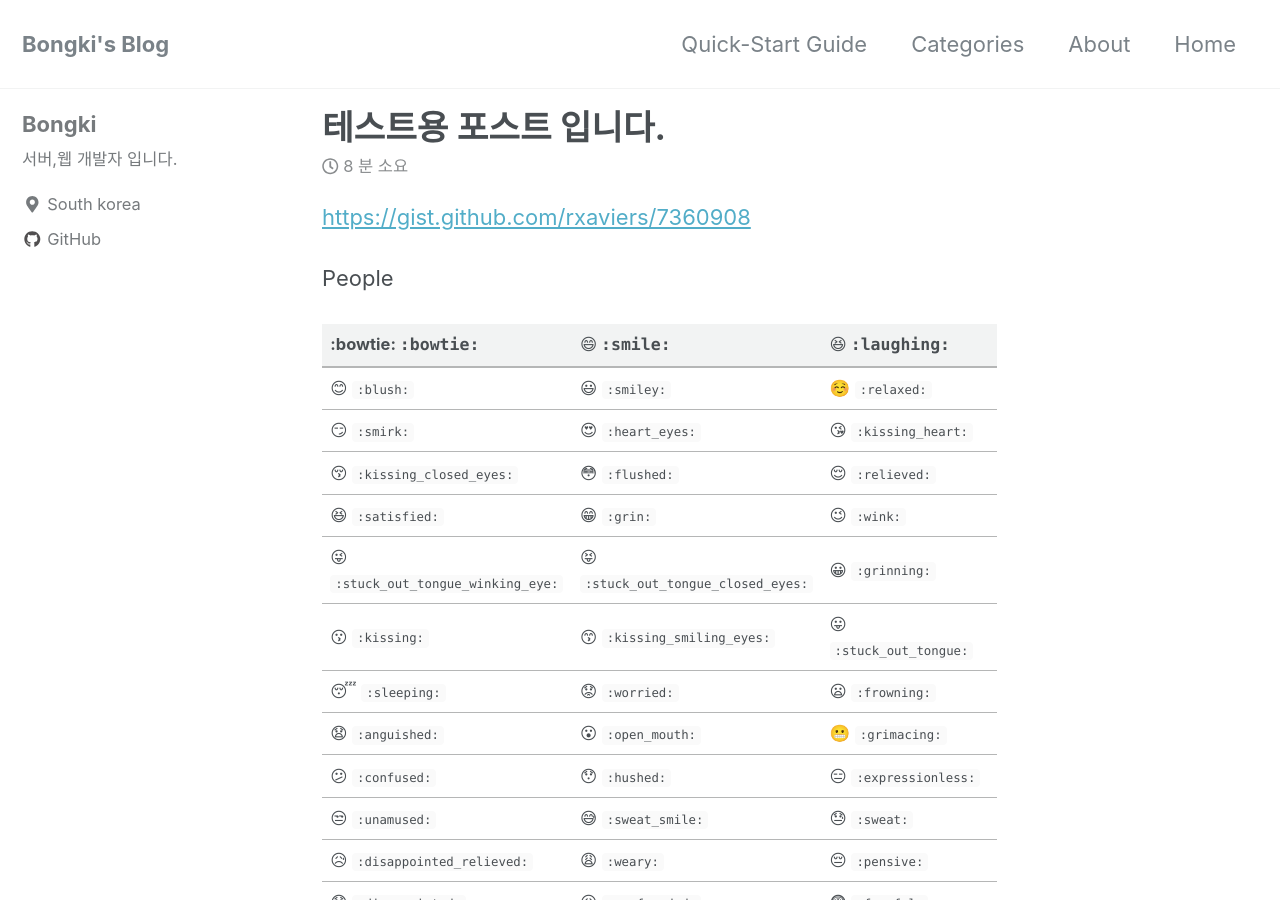
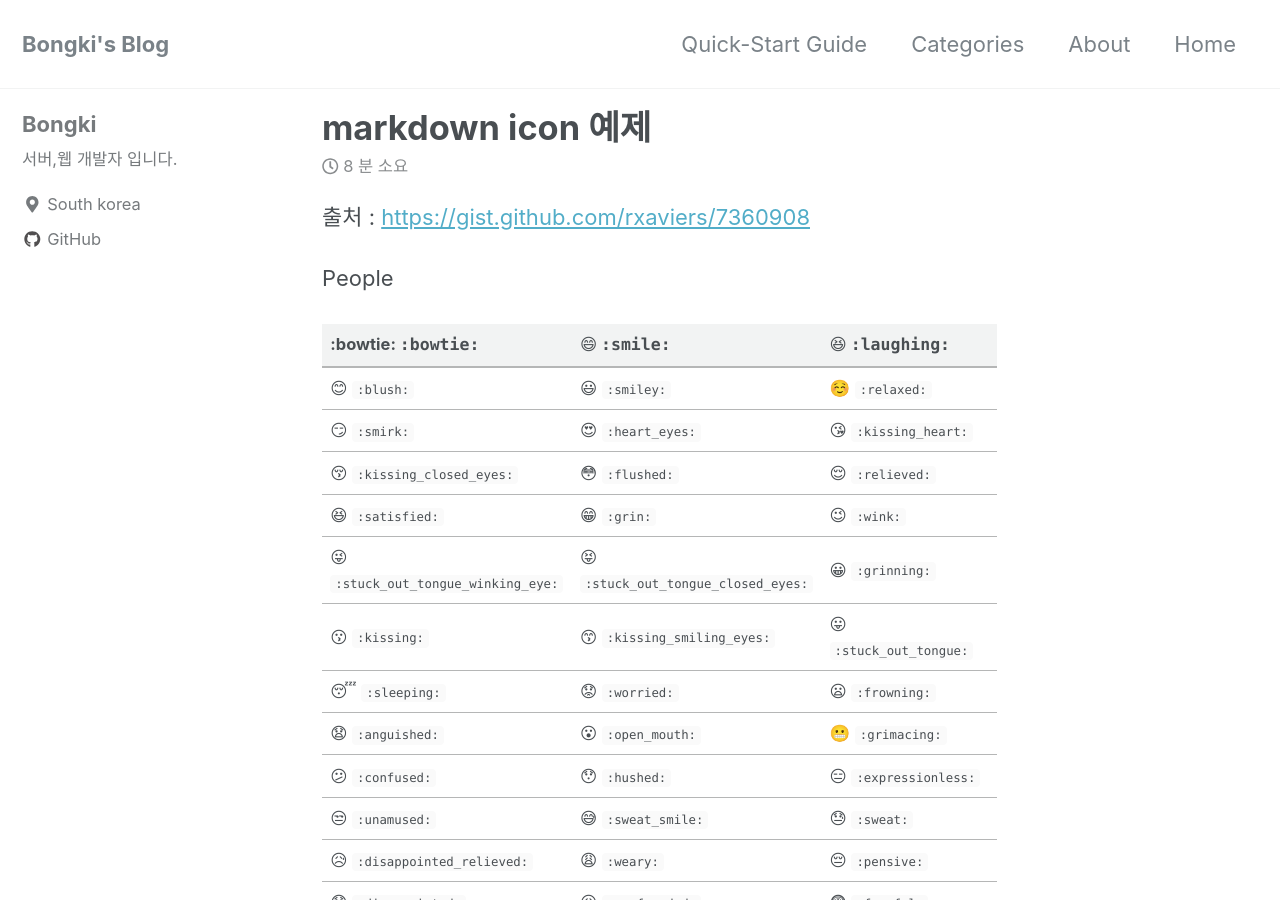
Before and after one commit to hsb0202/hsb0202.github.io, a Jekyll site: the page built from _posts/2018-08-11-icon-post.md, in a window 1280 px wide and 900 px high. Built offline with Jekyll 4.4.1, drawn with Linux system fonts in a browser that asks for light colours; nearby versions of some CDN libraries; emoji names are drawn with the system emoji font.

Commit message:
Update 2018-08-11-icon-post.md

```diff
--- a/_posts/2018-08-11-icon-post.md
+++ b/_posts/2018-08-11-icon-post.md
@@ -1,11 +1,9 @@
 ---
-title: "테스트용 포스트 입니다."
-date : 2018-08-11 07:36:00 -400
-categories:
-  - post
+title: "markdown icon 예제"
+categories: [학습]
 ---
 
-[https://gist.github.com/rxaviers/7360908 ](link)
+출처 : [https://gist.github.com/rxaviers/7360908 ](link)
 
 People
 
```
